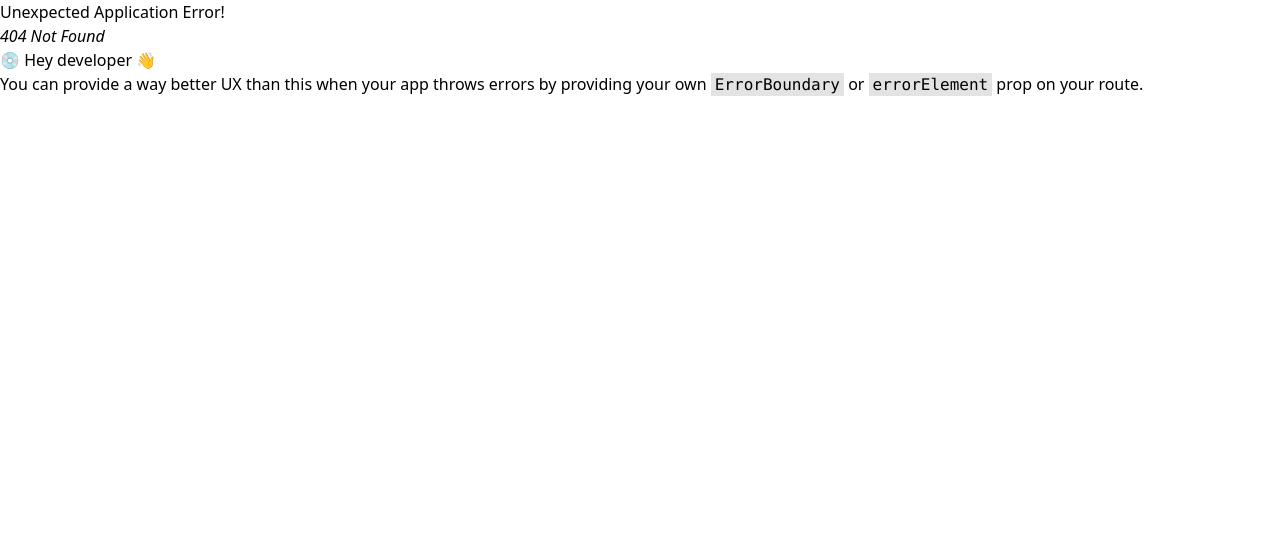
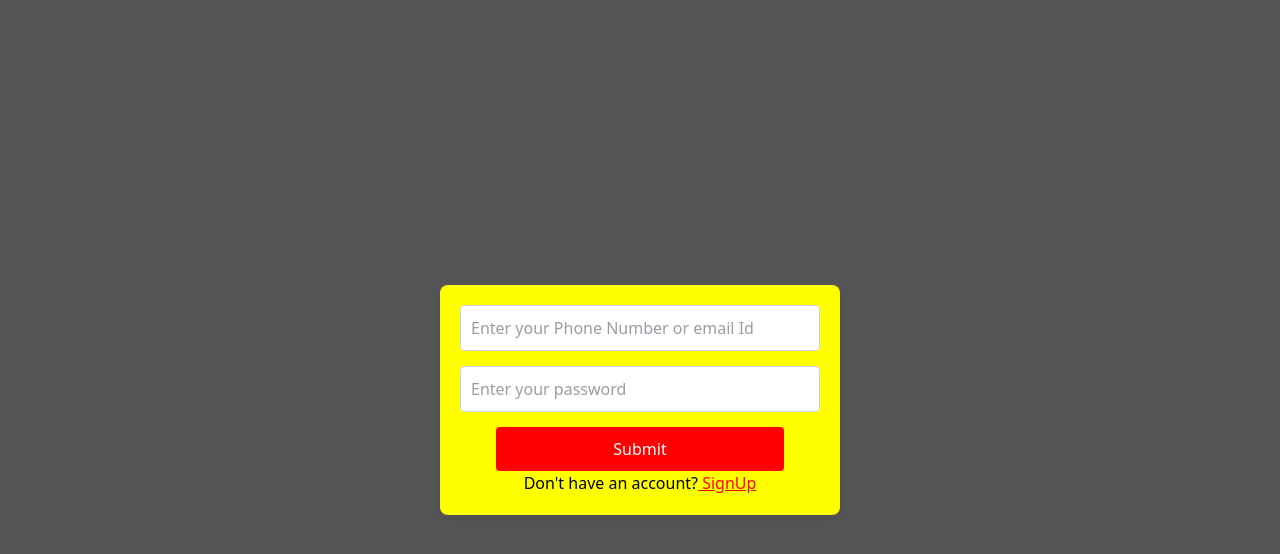
Before and after one commit to suthakaranburaj/ZOROZ, a React (Create React App) app in the folder client/: page /login in a window 1280 px wide. Before the commit this address had no page. Shown: the top 554 px of the page. Built offline with nearby package versions, Linux system fonts and the light colour scheme.

Commit message:
login , logout functionalities added successfully !

```diff
--- a/client/src/App.js
+++ b/client/src/App.js
@@ -8,11 +8,13 @@ import HomePage from "./Pages/HomePage/HomePage";
 import ProductPage from './Pages/ProductPage/ProductPage'
 import Wishlist from "./Pages/Wishlist/Wishlist";
 import SignUp from "./Pages/Authentication/SignUp/SignUp";
+import Login from "./Pages/Authentication/Login/Login";
 const router = createBrowserRouter(
 
     createRoutesFromElements(
     <>
         <Route path='/signup' element={<SignUp />}/>
+        <Route path='/login' element={<Login />}/>
         <Route path='/' element={<MainpageLayout />}>
             <Route path="/" element={<HomePage/>}/>
             <Route path={`/product/:id`} element={<ProductPage/>}/>
--- a/client/src/Components/Navbar/Navbar.jsx
+++ b/client/src/Components/Navbar/Navbar.jsx
@@ -4,8 +4,22 @@ import { Link } from 'react-router-dom'
 import './Navbar.scss'
 import './NavbarSection/NavbarSection'
 import NavbarSection from './NavbarSection/NavbarSection'
+import userAuthStore from '../../store/useAuth.store'
+import { useNavigate } from 'react-router-dom'
 
 function Navbar() {
+
+    const navigate = useNavigate();
+    const {isAuthenticated, isLoading, logout} = userAuthStore();
+
+    const submitHandler = () => {
+        if (isAuthenticated) {
+            logout();
+        } else {
+            navigate('/signup');
+        }
+    };
+
     return (
         <div className='NavbarContainer'>
             <Link>
@@ -17,7 +31,11 @@ function Navbar() {
             <NavbarSection title="View Cart" />
             <NavbarSection title="Order History" />
             <NavbarSection title="Payment History" />
-            {/* <NavbarSection title="SignUp" /> */}
+            <NavbarSection
+                className="logoutButton cursor-pointer"
+                onClick={submitHandler}
+                title={isAuthenticated ? "Logout" : "SignUp"}
+            />
         </div>
     )
 }
--- a/client/src/Components/Navbar/Navbar.scss
+++ b/client/src/Components/Navbar/Navbar.scss
@@ -4,4 +4,8 @@
     width: 15%;
     height: 100%;
     background-color: white;
+
+    .logoutButton{
+        cursor:pointer;
+    }
 }
--- a/client/src/Components/Navbar/NavbarSection/NavbarSection.jsx
+++ b/client/src/Components/Navbar/NavbarSection/NavbarSection.jsx
@@ -1,16 +1,15 @@
-import React from 'react'
+import React from 'react';
+import './NavbarSection.scss';
 
-import './NavbarSection.scss'
-
-function NavbarSection({title}) {
+function NavbarSection({ title, className = '', onClick }) {
     return (
         <>
-        <div className='NavbarSectionContainer'>
-            <p className='titleSection'>{title}</p>
-        </div>
-        <div className='line'></div>
+            <div className={`NavbarSectionContainer ${className}`} onClick={onClick}>
+                <p className='titleSection'>{title}</p>
+            </div>
+            <div className='line'></div>
         </>
-    )
+    );
 }
 
-export default NavbarSection
+export default NavbarSection;
--- a/client/src/Components/SearchBar/SearchBar.jsx
+++ b/client/src/Components/SearchBar/SearchBar.jsx
@@ -10,6 +10,9 @@ import devStore from '../../store/devStore';
 function SearchBar() {
 
     const { isNavOpen, toggleNav } = devStore();
+
+
+
 
     return (
         <div className='containerSearchBar'>
--- a/client/src/Pages/Authentication/Login/Login.jsx
+++ b/client/src/Pages/Authentication/Login/Login.jsx
@@ -1,10 +1,70 @@
-import React from 'react'
+import React,{useEffect} from 'react'
+
+import { useForm } from 'react-hook-form';
+import { useNavigate,Link } from 'react-router-dom';
+import userAuthStore from '../../../store/useAuth.store';
+import Loader from '../../../Components/Loader/Loader';
+
+import './Login.scss'
 
 function Login() {
+
+    const { register, handleSubmit, formState: { errors } } = useForm(); // Initialize useForm
+
+    const { register: registerUser, isLoading, error:registrationError ,isAuthenticated ,loginUser} = userAuthStore();
+
+    const navigate = useNavigate();
+
+    useEffect(() => {
+        if (isAuthenticated) {
+            navigate('/');
+        }
+    }, [isAuthenticated, navigate]);
+
+    const onSubmit = async(data)=>{
+
+        try {
+            await loginUser({
+                userCredential: data.userCredential,
+                password: data.password,
+            });
+
+        } catch (err) {
+            console.error("Error during registration", err);
+        }
+    }
+
     return (
-        <div>
-
-        </div>
+        <div className='signUpPageContainer'>
+        <form onSubmit={handleSubmit(onSubmit)}>
+            <input
+                type="text"
+                placeholder="Enter your Phone Number or email Id"
+                className={`${errors.userCredential ? 'border-red-500' : ''}`}
+                {...register('userCredential', { required: 'Phone Number or Email is required' })}
+            />
+            <input
+                type='password'
+                placeholder='Enter your password'
+                className=''
+                {...register('password',{required:'password is required'})}
+            />
+            <button
+                className="bg-red-600 text-white py-3 px-6 custom600:px-3 custom600:py-2 custom600:mt-3 rounded-md mt-6 hover:bg-red-500 transition-colors"
+                type="submit"
+            >
+                Submit
+            </button>
+            <p className='LoginLink'>Don't have an account?<Link to="/signup"><span className=''> SignUp</span></Link></p>
+        </form>
+        {isLoading && (
+                // <div className="fixed inset-0 flex items-center justify-center bg-black bg-opacity-50">
+                //     <ClipLoader size={50} color="#ffffff" />
+                //     <p>Registering your account...</p>
+                // </div>
+                <Loader/>
+        )}
+    </div>
     )
 }
 
--- a/client/src/Pages/Authentication/Login/Login.scss
+++ b/client/src/Pages/Authentication/Login/Login.scss
@@ -0,0 +1,94 @@
+// SignUp.scss
+
+.signUpPageContainer {
+    display: flex;
+    justify-content: center;
+    align-items: center;
+    min-height: 100vh;
+    background-color: #000000aa; // Light background
+    padding: 20px;
+
+    form {
+        background-color: yellow; // Form background
+        border-radius: 8px;
+        box-shadow: 0 2px 10px rgba(0, 0, 0, 0.1);
+        padding: 20px;
+        width: 100%;
+        max-width: 400px; // Maximum width for form
+        display: flex;
+        flex-direction: column;
+        // justify-content: center;
+        align-items: center;
+
+        input {
+            margin-bottom: 15px;
+            padding: 10px;
+            border: 1px solid #ced4da; // Light border
+            border-radius: 4px;
+            font-size: 16px;
+            width: 100%;
+
+            &:focus {
+                border-color: #80bdff; // Focus border color
+                outline: none; // Remove default outline
+                box-shadow: 0 0 0 0.2rem rgba(0, 123, 255, 0.25); // Bootstrap focus effect
+            }
+
+            &.border-red-500 {
+                border-color: #dc3545; // Error border color
+            }
+
+            &::placeholder {
+                color: #6c757d; // Placeholder color
+                opacity: 0.7; // Placeholder opacity
+            }
+        }
+        .LoginLink{
+            span{
+                color: red;
+                text-decoration: underline ;
+                cursor: pointer;
+            }
+        }
+
+        // Optional: Submit button styling
+        button {
+            padding: 10px;
+            background-color: #ff0000; // Primary button color
+            color: white;
+            border: none;
+            border-radius: 4px;
+            cursor: pointer;
+            font-size: 16px;
+            width: 80%;
+
+            &:hover {
+                background-color: #ff0000c7; // Darken on hover
+            }
+
+            &:disabled {
+                background-color: #6c757d; // Disabled button color
+                cursor: not-allowed;
+            }
+        }
+    }
+}
+
+// Responsive adjustments
+@media (max-width: 576px) {
+    .signUpPageContainer {
+        padding: 10px;
+
+        form {
+            padding: 15px;
+
+            input {
+                font-size: 14px; // Smaller text on mobile
+            }
+
+            button {
+                font-size: 14px; // Smaller button text on mobile
+            }
+        }
+    }
+}
--- a/client/src/Pages/Authentication/SignUp/SignUp.jsx
+++ b/client/src/Pages/Authentication/SignUp/SignUp.jsx
@@ -1,7 +1,7 @@
-import React from 'react'
+import React,{useEffect} from 'react'
 
 import {useForm} from 'react-hook-form'
-import {useNavigate} from 'react-router-dom'
+import {useNavigate,Link} from 'react-router-dom'
 
 import './SignUp.scss'
 import userAuthStore from '../../../store/useAuth.store';
@@ -14,6 +14,12 @@ function SignUp() {
     const { register: registerUser, isLoading, error:registrationError ,isAuthenticated } = userAuthStore();
 
     const navigate = useNavigate();
+
+    useEffect(() => {
+        if (isAuthenticated) {
+            navigate('/');
+        }
+    }, [isAuthenticated, navigate]);
 
     const onSubmit = async(data)=>{
 
@@ -70,6 +76,7 @@ function SignUp() {
                     >
                         Submit
                     </button>
+                    <p className='LoginLink'>Already have an account?<Link to="/login"><span className=''> Login</span></Link></p>
             </form>
             {isLoading && (
                     // <div className="fixed inset-0 flex items-center justify-center bg-black bg-opacity-50">
--- a/client/src/Pages/Authentication/SignUp/SignUp.scss
+++ b/client/src/Pages/Authentication/SignUp/SignUp.scss
@@ -17,6 +17,8 @@
         max-width: 400px; // Maximum width for form
         display: flex;
         flex-direction: column;
+        // justify-content: center;
+        align-items: center;
 
         input {
             margin-bottom: 15px;
@@ -24,6 +26,7 @@
             border: 1px solid #ced4da; // Light border
             border-radius: 4px;
             font-size: 16px;
+            width: 100%;
 
             &:focus {
                 border-color: #80bdff; // Focus border color
@@ -40,6 +43,13 @@
                 opacity: 0.7; // Placeholder opacity
             }
         }
+        .LoginLink{
+            span{
+                color: red;
+                text-decoration: underline ;
+                cursor: pointer;
+            }
+        }
 
         // Optional: Submit button styling
         button {
@@ -50,6 +60,7 @@
             border-radius: 4px;
             cursor: pointer;
             font-size: 16px;
+            width: 80%;
 
             &:hover {
                 background-color: #ff0000c7; // Darken on hover
--- a/client/src/store/useAuth.store.js
+++ b/client/src/store/useAuth.store.js
@@ -21,15 +21,15 @@ const userAuthStore = create((set)=>({
     isAuthenticated: !!localStorage.getItem("user"),
     watchHistory: [],
 
-    login: async ({ phoneNumber, email, password }) => {
+    loginUser: async ({ userCredential, password }) => {
         set(() => ({ isLoading: true, error: null }));
 
         try {
-            const response = await loginUser({ phoneNumber, email, password });
+            const response = await loginUser({ userCredential, password });
             const userData = response.data.data.user;
             const accessToken = response.data.data.accessToken;
-            // console.log(accessToken);
-            // console.log("response:::::::::",response);
+            console.log(accessToken);
+            console.log("response:::::::::",response);
 
             set({
                 user: userData,
--- a/client/src/zServices/useAuth.services.js
+++ b/client/src/zServices/useAuth.services.js
@@ -2,9 +2,9 @@ import axios from "axios";
 
 const BACKEND_URL = 'http://localhost:8000/api/v1/users';
 
-const loginUser = async ({ username, email, password }) => {
+const loginUser = async ({ userCredential, password }) => {
     try {
-        const response = await axios.post(`${BACKEND_URL}/login`, { username, email, password });
+        const response = await axios.post(`${BACKEND_URL}/login`, { userCredential, password });
         return response;
     } catch (error) {
         throw error;
```
